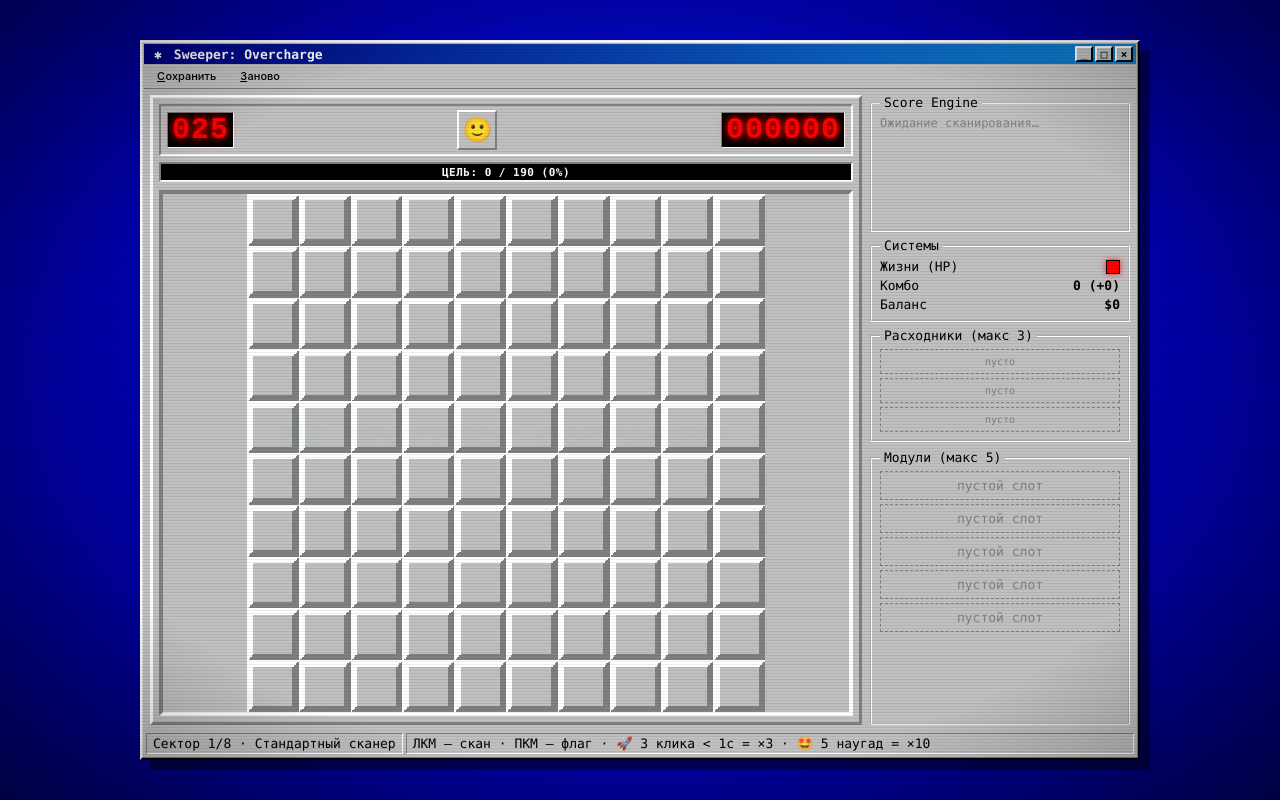
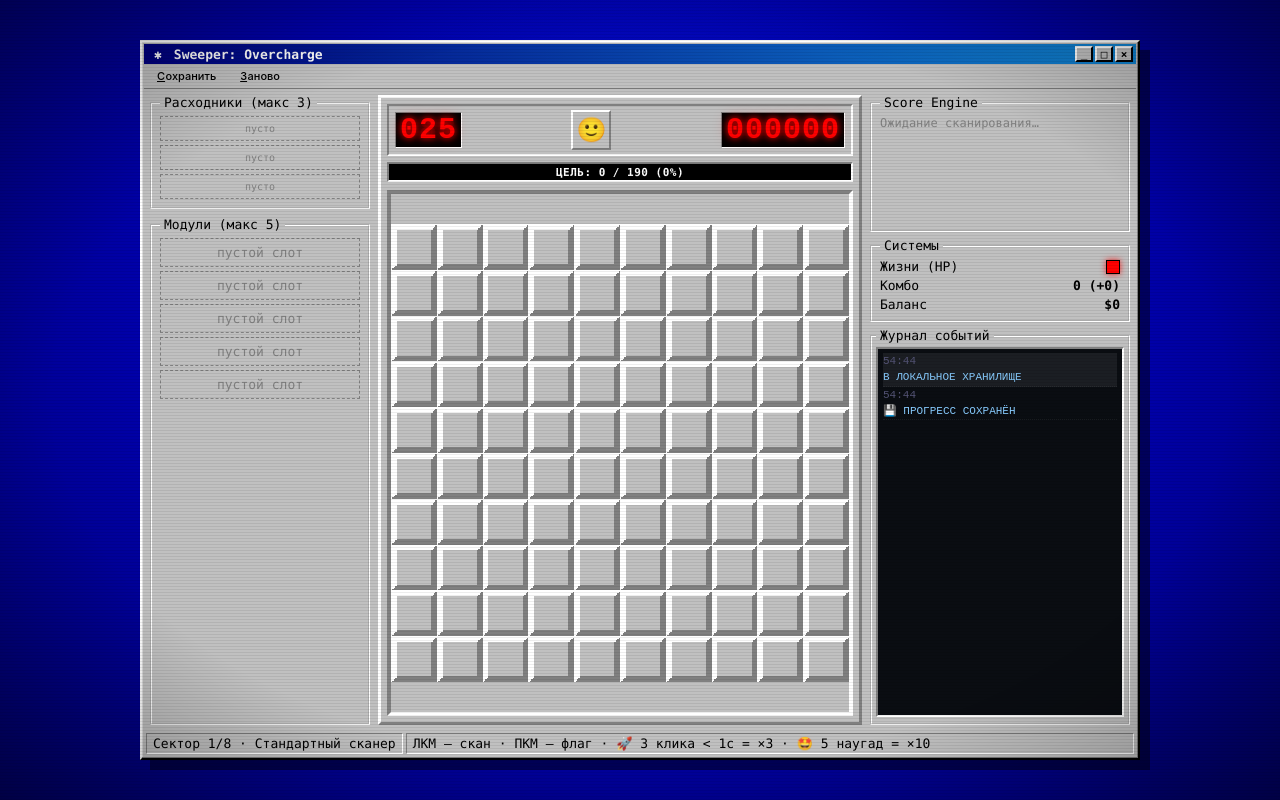
Before and after one commit to alexander-topilskii/minesweeperPro, a website built with Vite: page index.html in a window 1280 px wide. Both pictures are taken after a click on the button "Сохранить текущий прогресс в браузере". Built offline with nearby package versions, Linux system fonts and the light colour scheme; animation ran at ten frames a second.

Commit message:
feat: 3-column layout (abilities left, multipliers + event log right), revert banner linger, clear FX on screen change

```diff
--- a/index.html
+++ b/index.html
@@ -19,6 +19,16 @@
 
       <!-- MAIN GAME VIEW -->
       <div class="content" id="game-view">
+        <aside class="side side-left">
+          <fieldset class="cons">
+            <legend>Расходники (макс 3)</legend>
+            <div id="consumables" class="consumables-list"></div>
+          </fieldset>
+          <fieldset class="mods">
+            <legend>Модули (макс 5)</legend>
+            <div id="modules"></div>
+          </fieldset>
+        </aside>
         <section class="game-col">
           <div class="header bevel-in">
             <div class="lcd" id="lcd-clicks" title="Клики">020</div>
@@ -42,7 +52,7 @@
           </div>
         </section>
 
-        <aside class="side">
+        <aside class="side side-right">
           <fieldset class="engine-box">
             <legend>Score Engine</legend>
             <div id="turn" class="turn"></div>
@@ -56,13 +66,9 @@
               <span>Баланс</span><b id="bits"></b>
             </div>
           </fieldset>
-          <fieldset class="cons">
-            <legend>Расходники (макс 3)</legend>
-            <div id="consumables" class="consumables-list"></div>
-          </fieldset>
-          <fieldset class="mods">
-            <legend>Модули (макс 5)</legend>
-            <div id="modules"></div>
+          <fieldset class="log-box">
+            <legend>Журнал событий</legend>
+            <div id="event-log" class="event-log"></div>
           </fieldset>
         </aside>
       </div>
--- a/src/main.ts
+++ b/src/main.ts
@@ -454,6 +454,7 @@ function wire(g: Game) {
     switch (e.type) {
       case 'newBoard':
         view.build(g.board);
+        hud.log(`── ${g.stageName} · цель ${g.target} ──`, 'sep');
         break;
       case 'turn': {
         const t = e.result;
@@ -497,6 +498,12 @@ function wire(g: Game) {
             }
           }
         }
+        if (t.score > 0) {
+          const xm = t.xMult !== 1 ? ` × ${t.xMult}` : '';
+          hud.log(`<b>+${t.score}</b> · ${t.data} × ${t.mult.toFixed(2)}${xm} · ${t.cells} кл.`, 'score');
+        } else if (t.exploded) {
+          hud.log(`💥 Подрыв · осталось HP: ${g.hull}`, 'broken');
+        }
         if (t.comboStreak >= 2) {
           sfx.combo(t.comboStreak);
         } else if (t.cells > 1) {
@@ -517,6 +524,7 @@ function wire(g: Game) {
         hud.showBonus([`⚡ OVERCHARGE УР. ${e.level}!`, `+$1 БОНУС ДЛЯ МАГАЗИНА`], false);
         break;
       case 'roundEnd':
+        hud.log(`🏁 Сектор закрыт: ${e.summary.score}/${e.summary.target} · награда +$${e.summary.bits}`, 'money');
         fx.banner(boardEl, `+$${e.summary.bits}<small>${e.summary.score} / ${e.summary.target}</small>`, 'bits');
         setTimeout(() => {
           if (g === game) {
--- a/src/style.css
+++ b/src/style.css
@@ -96,7 +96,7 @@ body {
   border-color: var(--dark) var(--light) var(--light) var(--dark);
 }
 
-.content { flex: 1; display: grid; grid-template-columns: 1fr 260px; gap: 8px; padding: 6px; min-height: 0; }
+.content { flex: 1; display: grid; grid-template-columns: 220px 1fr 260px; gap: 8px; padding: 6px; min-height: 0; }
 [hidden], #game-view[hidden], .content[hidden], .shop-view[hidden], .map-view[hidden] { display: none !important; }
 
 /* ===== Game column ===== */
@@ -632,6 +632,28 @@ body.cleared .target i {
 fieldset { border: 2px groove var(--light); margin: 0; padding: 6px 8px 8px; }
 legend { padding: 0 4px; }
 .engine-box { min-height: 125px; display: flex; flex-direction: column; }
+.side-left .mods { flex: 1; min-height: 0; overflow-y: auto; }
+.log-box { flex: 1; min-height: 80px; display: flex; flex-direction: column; padding: 4px 4px 6px; }
+.event-log {
+  flex: 1; min-height: 0; overflow-y: auto;
+  background: #0a0d12; color: #9fe; border: 2px solid; border-color: var(--shadow) var(--light) var(--light) var(--shadow);
+  font: 11px/1.35 'Courier New', monospace; padding: 4px 5px;
+}
+.event-log .log-row { padding: 1px 0; border-bottom: 1px dotted rgba(255,255,255,0.06); word-break: break-word; animation: log-in 0.35s ease-out; }
+.event-log .log-row:first-child { background: rgba(255,255,255,0.07); }
+.event-log .log-t { color: #557; margin-right: 4px; }
+.event-log .score { color: #fff; }
+.event-log .score b { color: #7fff7f; }
+.event-log .broken { color: #ff5a5a; }
+.event-log .daredevil { color: #fffb00; }
+.event-log .speed { color: #ff8a3a; }
+.event-log .super, .event-log .hot { color: #ffbb00; }
+.event-log .streak { color: #5ff; }
+.event-log .cascade { color: #6f6; }
+.event-log .module { color: #8cf; }
+.event-log .money { color: #ffd700; font-weight: bold; }
+.event-log .sep { color: #888; text-align: center; border-bottom: 1px solid #333; }
+@keyframes log-in { from { background: rgba(255, 234, 0, 0.35); } }
 .turn { min-height: 48px; font-size: 15px; position: relative; }
 .turn .muted { color: var(--shadow); font-size: 12px; }
 .turn .turn-calc { display: flex; align-items: center; gap: 5px; flex-wrap: wrap; }
@@ -1488,13 +1510,13 @@ legend { padding: 0 4px; }
 .float.banner {
   font-size: 38px;
   letter-spacing: 2px;
-  animation: rise-big 3.0s cubic-bezier(.15, .8, .3, 1) forwards;
+  animation: rise-big 1.8s cubic-bezier(.15, .8, .3, 1) forwards;
 }
 .float.rainbow, .float.bits {
   background: linear-gradient(90deg, #ff004c, #ff8a00, #ffe600, #00e676, #00b0ff, #a259ff, #ff004c);
   background-size: 200% 100%; -webkit-background-clip: text; background-clip: text; color: transparent;
   -webkit-text-stroke: 0; filter: drop-shadow(2px 2px 0 #000) drop-shadow(0 0 12px rgba(255, 255, 255, 0.5));
-  animation: rise-big 3.0s cubic-bezier(.15, .8, .3, 1) forwards, flow 1.2s linear infinite;
+  animation: rise-big 1.8s cubic-bezier(.15, .8, .3, 1) forwards, flow 1.2s linear infinite;
 }
 .float.bits { font-size: 34px; }
 .float.bits small { -webkit-text-fill-color: #fff; text-shadow: 1px 1px 0 #000; }
@@ -1726,7 +1748,7 @@ legend { padding: 0 4px; }
   #win { width: 100vw; height: 100vh; }
   .window { box-shadow: none; }
   .menubar { display: none; }
-  .content { grid-template-columns: 1fr; grid-template-rows: 1fr auto; padding: 3px; gap: 4px; }
+  .content { grid-template-columns: 1fr; grid-template-rows: auto 1fr auto; padding: 3px; gap: 4px; }
   .board-stage { grid-template-columns: 1fr 105px; gap: 4px; }
   .lever-chassis { padding: 3px 4px; gap: 3px; }
   .lever-slot { min-height: 70px; padding: 4px 0; }
@@ -1736,6 +1758,7 @@ legend { padding: 0 4px; }
   .lever-handle.pulled { transform: translateY(40px); }
   .side { flex-direction: row; overflow-x: auto; }
   .side fieldset { min-width: 150px; }
+  .log-box { display: none; }
   .mods { min-width: 220px; }
   .turn { min-height: 0; font-size: 13px; }
   .lcd { font-size: 22px; }
--- a/src/ui/hud.ts
+++ b/src/ui/hud.ts
@@ -120,6 +120,9 @@ export class Hud {
     // View toggle between game, shop, and map
     const isShop = g.status === 'shop';
     const isMap = g.status === 'map';
+    if ((isShop || isMap) && !$('game-view').hidden) {
+      $('fx').innerHTML = '';
+    }
     $('game-view').hidden = isShop || isMap;
     $('shop-view').hidden = !isShop;
     $('map-view').hidden = !isMap;
@@ -259,6 +262,31 @@ export class Hud {
     </div>`;
   }
 
+  static calloutClass(text: string): string {
+    if (text.includes('СБИТА') || text.includes('ПОДРЫВ')) return 'broken';
+    if (text.includes('ОТВАГА')) return 'daredevil';
+    if (text.includes('НЕ УСЛЕДИТЬ') || text.includes('СКОРОСТЬ')) return 'speed';
+    if (text.includes('$')) return 'money';
+    if (text.includes('⚡')) return 'super';
+    if (text.includes('🔥')) return 'hot';
+    if (text.includes('В РЯД')) return 'streak';
+    if (text.includes('КАСКАД')) return 'cascade';
+    return 'module';
+  }
+
+  /** Append a row to the persistent event journal (newest on top). */
+  log(html: string, cls = ''): void {
+    const box = document.getElementById('event-log');
+    if (!box) return;
+    const d = new Date();
+    const t = `${String(d.getMinutes()).padStart(2, '0')}:${String(d.getSeconds()).padStart(2, '0')}`;
+    const row = document.createElement('div');
+    row.className = `log-row ${cls}`;
+    row.innerHTML = `<span class="log-t">${t}</span>${html}`;
+    box.prepend(row);
+    while (box.children.length > 120) box.lastElementChild?.remove();
+  }
+
   /** Display juicy frameless glowing bonus text floating in the sidebar bonus feed */
   showBonus(callouts: string[], isExploded: boolean): void {
     const feed = $('bonus-feed');
@@ -281,6 +309,7 @@ export class Hud {
     }
 
     callouts.forEach((text, i) => {
+      this.log(text, Hud.calloutClass(text));
       setTimeout(() => {
         while (feed.children.length >= 3) {
           feed.firstElementChild?.remove();
```
